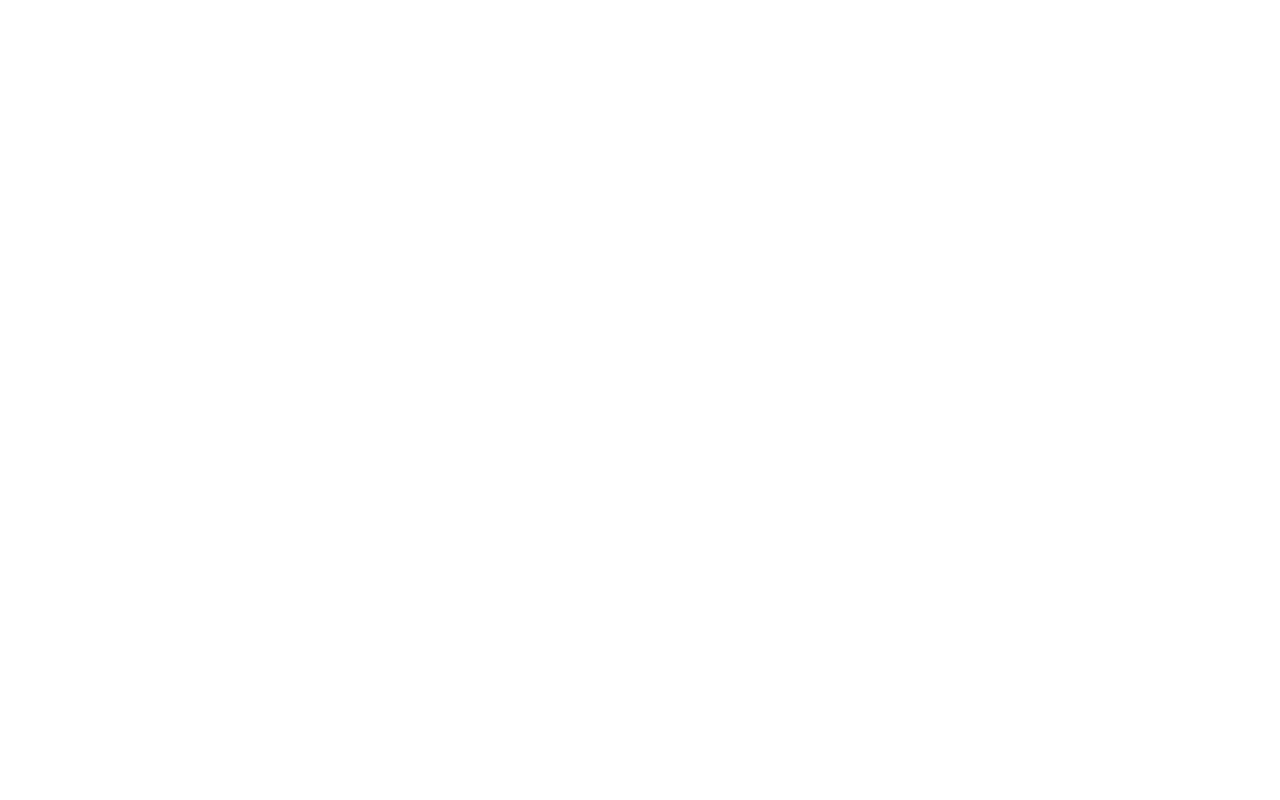
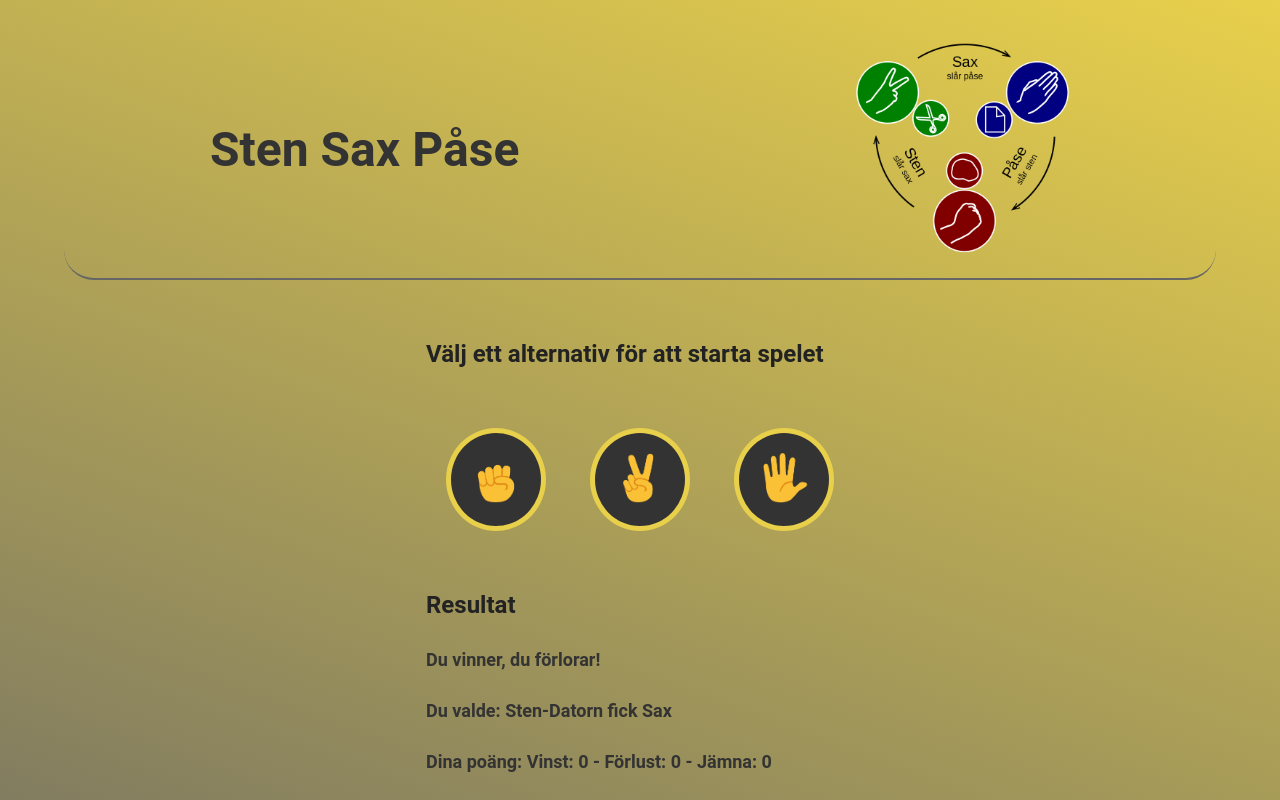
Before and after one commit to Kemal-Guclu/Rock-Paper-Scissors, a plain HTML site: page index.html in a window 1280 px wide. Shown: the top 800 px of the page. Drawn offline with Linux system fonts and the light colour scheme.

Commit message:
html and css almost completed

```diff
--- a/css/style.css
+++ b/css/style.css
@@ -0,0 +1,65 @@
+* {
+  margin: 0;
+  padding: 0;
+  box-sizing: border-box;
+}
+body {
+  align-items: center;
+  font-family: "Roboto", sans-serif;
+  background: linear-gradient(200deg, #e8d04b, #666);
+}
+.header {
+  display: flex;
+  justify-content: space-around;
+  align-items: center;
+  font-size: 24px;
+  width: 90%;
+  margin: 20px auto 40px auto;
+  padding: 20px 30px;
+  color: #333;
+  border-bottom: 2px solid #666;
+  border-radius: 30px;
+}
+.game-container {
+  display: flex;
+  justify-content: center;
+  width: 100vw;
+  height: 100vh;
+  margin: 20px auto;
+  padding: 0 20px;
+}
+.start-text,
+h2 {
+  font-size: 24px;
+  color: #222;
+  font-weight: 600;
+  padding: 20px auto;
+  margin: 20px auto;
+}
+.logo-img {
+  max-width: 100%;
+  width: 20%;
+  height: auto;
+  margin-left: 100px;
+}
+button {
+  padding: 20px 20px;
+  margin: 40px 20px;
+  background-color: #333;
+  border: 5px solid #e8d04b;
+  border-radius: 50%;
+  cursor: pointer;
+}
+button:hover {
+  background-color: #444;
+}
+.emoji {
+  width: 50px;
+}
+.para-res {
+  font-size: 18px;
+  color: #333;
+  font-weight: 700;
+  padding: 20px auto;
+  margin: 30px auto;
+}
--- a/index.html
+++ b/index.html
@@ -7,5 +7,42 @@
     <link rel="stylesheet" href="css/style.css" />
     <title>Rock Paper Scissors JS</title>
   </head>
-  <body></body>
+  <body>
+    <header class="header">
+      <h1>Sten Sax Påse</h1>
+      <img
+        class="logo-img"
+        src="images/Rock-paper-scissors-sv.svg.png"
+        alt="Logo bild för spelet"
+      />
+    </header>
+    <div class="game-container">
+      <div class="game">
+        <p class="start-text">Välj ett alternativ för att starta spelet</p>
+        <button class="rock">
+          <img class="emoji" src="images/rock-emoji.png" alt="rock-emoji" />
+        </button>
+        <button class="scissors">
+          <img
+            class="emoji"
+            src="images/scissors-emoji.png"
+            alt="scissors-emoji"
+          />
+        </button>
+        <button class="paper">
+          <img class="emoji" src="images/paper-emoji.png" alt="paper-emoji" />
+        </button>
+        <div class="result">
+          <h2>Resultat</h2>
+          <p class="result-text para-res">Du vinner, du förlorar!</p>
+          <p class="movements para-res">Du valde: Sten-Datorn fick Sax</p>
+          <p class="scores para-res">
+            Dina poäng: <span class="win-score">Vinst: 0</span> -
+            <span class="lose-score">Förlust: 0</span> -
+            <span class="tie-score">Jämna: 0</span>
+          </p>
+        </div>
+      </div>
+    </div>
+  </body>
 </html>
```
